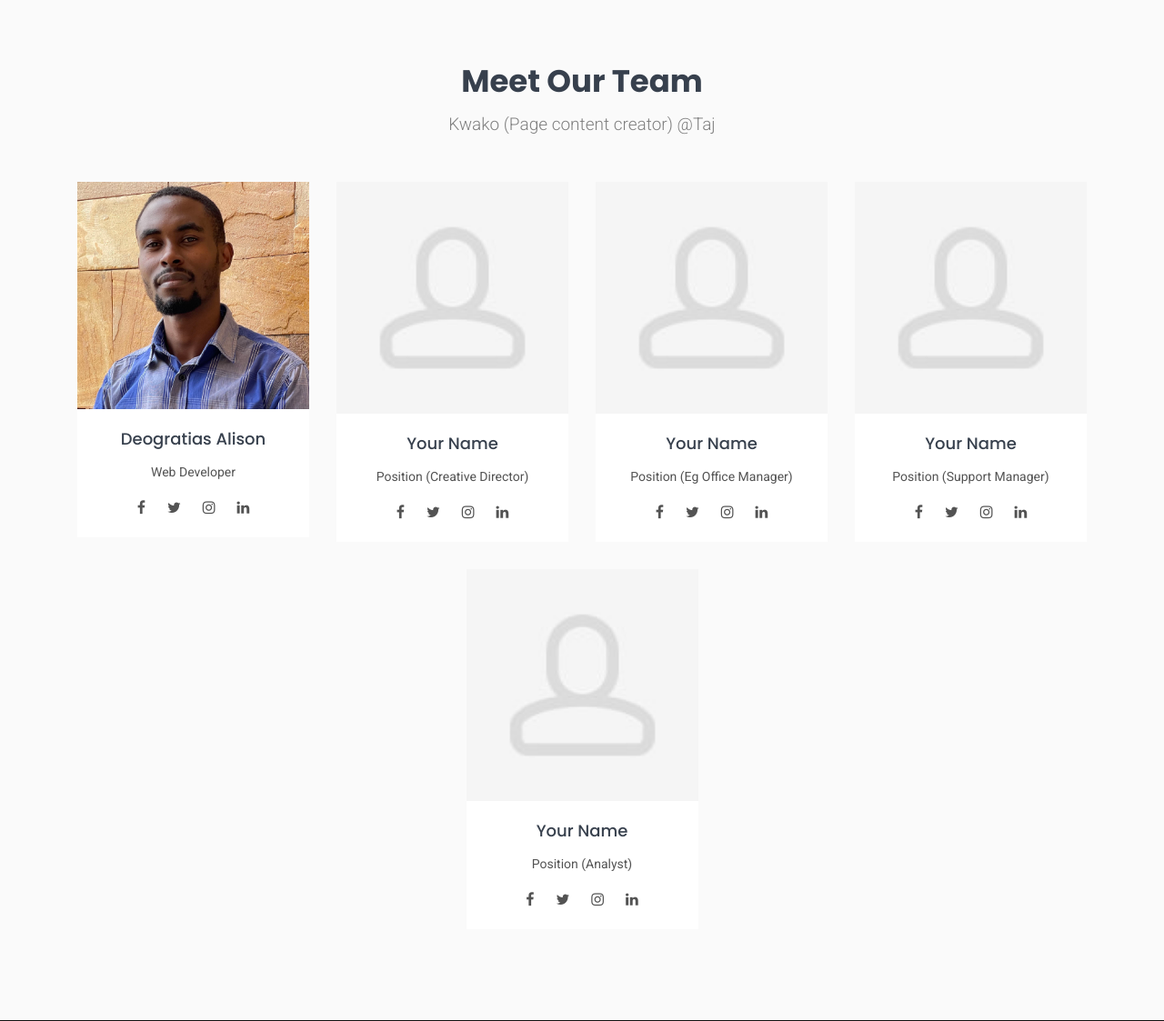
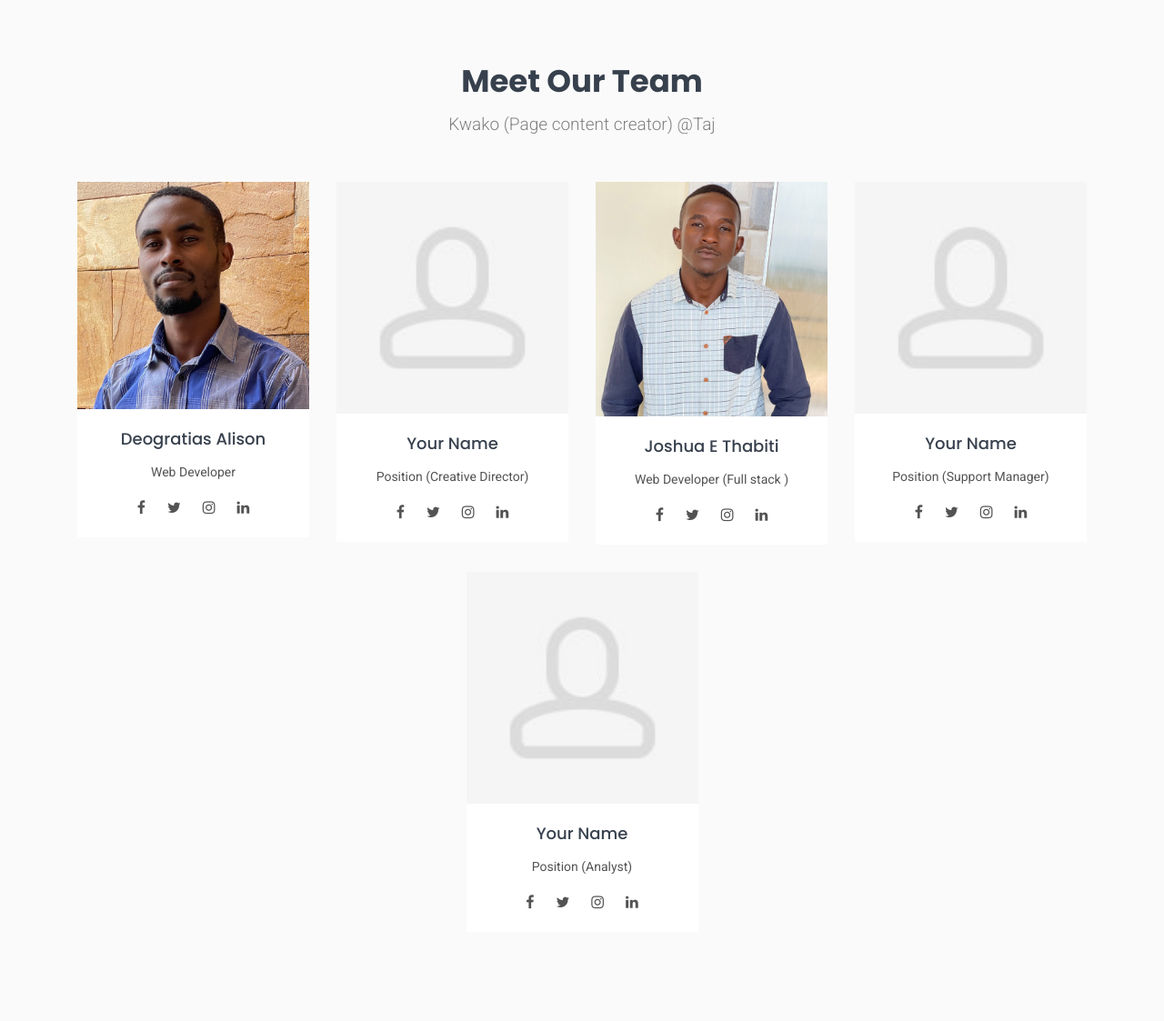
Before and after one commit to deesynertz/hostel_site, a PHP site: page /about_us in a window 1280 px wide. Shown: the part 779-1902 px from the top of the page at 91% size. Run offline with PHP 8.4, Linux system fonts and the light colour scheme; some libraries are stand-ins or nearby versions.

Commit message:
second version of hostel site

```diff
--- a/about_us.php
+++ b/about_us.php
@@ -123,17 +123,17 @@
         <div class="agent-2">
           <div class="agent-photo">
             <a href="#">
-              <img src="media/avatar/avatar0.jpg" alt="avatar-7" class="img-fluid">
+              <img src="media/avatar/joshua.jpg" alt="avatar-7" class="img-fluid">
             </a>
           </div>
           <div class="agent-details">
-            <h5><a href="#">Your Name</a></h5>
-            <p>Position (Eg Office Manager)</p>
+            <h5><a href="#">Joshua E Thabiti</a></h5>
+            <p>Web Developer (Full stack )</p>
             <ul class="social-list clearfix">
-              <li><a href="#" class="facebook"><i class="fa fa-facebook"></i></a></li>
-              <li><a href="#" class="twitter"><i class="fa fa-twitter"></i></a></li>
-              <li><a href="#" class="instagram"><i class="fa fa-instagram"></i></a></li>
-              <li><a href="#" class="linkedin"><i class="fa fa-linkedin"></i></a></li>
+              <li><a href="https://www.facebook.com/joshua.thabiti/" class="facebook"><i class="fa fa-facebook"></i></a></li>
+              <li><a href="https://www.twitter.com/ThabitiJoshua" class="twitter"><i class="fa fa-twitter"></i></a></li>
+              <li><a href="https://www.instagram.com/3b_josh/" class="instagram"><i class="fa fa-instagram"></i></a></li>
+              <li><a href="https://www.linkedin.com/in/joshua-thabiti-5771aa189/" class="linkedin"><i class="fa fa-linkedin"></i></a></li>
             </ul>
           </div>
         </div>
```
Also changed, not shown: media/avatar/joshua.jpg (added).
